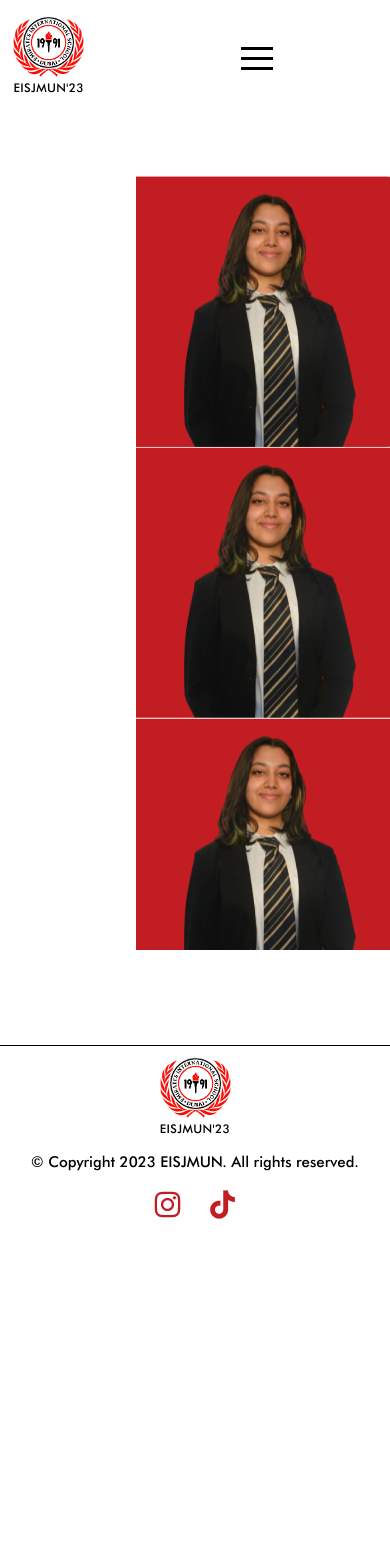
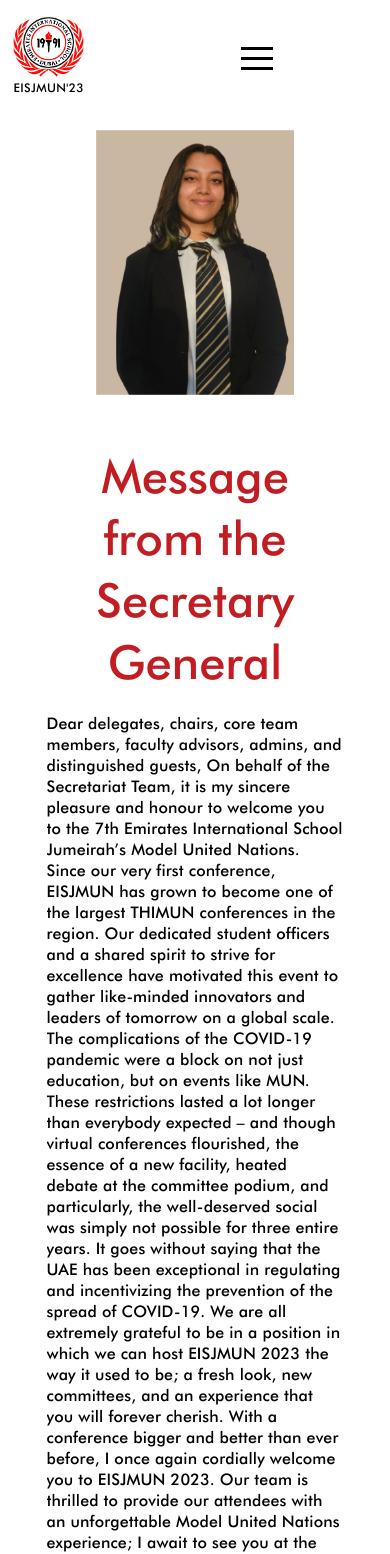
Before and after one commit to fazzalootah/eisjmun, a React (Create React App) app: page /sg-message in a window 390 px wide. Shown: the top 1554 px of the page. Before the commit the page ends 1227 px from the top, so only its background shows below. Built offline with nearby package versions, Linux system fonts and the light colour scheme.

Commit message:
First commit

```diff
--- a/src/components/messagefromsg/css/messagefromsg.css
+++ b/src/components/messagefromsg/css/messagefromsg.css
@@ -1,92 +1,71 @@
-.container1{
+.msg-r{
 display: flex;
 flex-direction: row;
 justify-content: center;
 align-items: center;
-padding: 10px;
-gap: 100px;
-
-position: relative;
-width: 1600px;
-height: 925px;
-
-background: #FFFFFF;
+padding: 30px;
+gap: 50px;
 }
 
-.col-left{
-position: absolute;
-width: 578px;
-height: 774px;
-left: 136px;
-top: 75.5px;
+.tejal{
+width: 30%;
 
-background: url(../img/tejal.png);
 }
 
-.col-right{
+.msg{
 display: flex;
 flex-direction: column;
 justify-content: center;
 align-items: center;
 padding: 0px;
 gap: 20px;
-
-width: 650px;
-height: 628px;
-
-
-/* Inside auto layout */
-
-flex: none;
-order: 1;
-flex-grow: 0;
+width: 600px;
 }
 
-.titlew{
-width: 650px;
-height: 62px;
-
-/* Website/Headline 3 */
-
+.msg-h{
 font-family: 'Futura';
 font-style: normal;
 font-weight: 500;
 font-size: 47px;
 line-height: 62px;
 text-align: center;
-
-/* red */
-
 color: #C21D22;
-
-
-/* Inside auto layout */
-
-flex: none;
-order: 0;
-flex-grow: 0;
 }
 
-.text{
-    width: 650px;
-height: 546px;
-
-/* Website/Subtitle 1 */
-
+.msg-fu{
     font-family: 'Futura';
     font-style: normal;
     font-weight: 500;
     font-size: 16px;
     line-height: 21px;
     letter-spacing: 0.15px;
+    color: #000000;
+}
 
-color: #000000;
+@media (max-width:1024px) {
+    .tejal{
+        width: 60%;
 
+        }
+}
 
-/* Inside auto layout */
+@media (max-width:768px) {
+    .msg-r{
+        display: flex;
+        flex-direction: column;
+        justify-content: center;
+        align-items: center;
+        padding: 30px;
+        gap: 50px;
+        }
 
-flex: none;
-order: 1;
-align-self: stretch;
-flex-grow: 0;
+        .msg{
+            display: flex;
+            flex-direction: column;
+            justify-content: center;
+            align-items: center;
+            padding: 0px;
+            gap: 20px;
+            width: 90%;
             }
+}
--- a/src/components/messagefromsg/messagefromsg.js
+++ b/src/components/messagefromsg/messagefromsg.js
@@ -4,29 +4,28 @@ import './css/messagefromsg.css'
 
 function Messagefromsg() {
   return (
-    <div className='container1'>
-      <div className='col-left'>
-        <img src={tejal}></img>
-      </div>
+   <>
+   <div className="msg-r">
+    <img src={tejal} alt="tejal" className="tejal"/>
+    <div className="msg">
+      <h3 className='msg-h'>Message from the Secretary General</h3>
+      <p className='msg-fu'>
+      Dear delegates, chairs, core team members, faculty advisors, admins, and distinguished guests,
 
-      <div className='col-right'>
-        <div className='titlew'>
-          <h2>A Message from our SG</h2>
-        </div>
+On behalf of the Secretariat Team, it is my sincere pleasure and honour to welcome you to the 7th Emirates International School Jumeirah’s Model United Nations.
 
-        <div className='text'>
-          <p>Dear delegates, chairs, core team members, faculty advisors, admins, and distinguished guests,
-            On behalf of the Secretariat Team, it is my sincere pleasure and honour to welcome you to the 7th Emirates International School Jumeirah’s Model United Nations.
-            Since our very first conference, EISJMUN has grown to become one of the largest THIMUN conferences in the region. Our dedicated student officers and a shared spirit to strive for excellence have motivated this event to gather like-minded innovators and leaders of tomorrow on a global scale.
-            The complications of the COVID-19 pandemic were a block on not just education, but on events like MUN. These restrictions lasted a lot longer than everybody expected – and though virtual conferences flourished, the essence of a new facility, heated debate at the committee podium, and particularly, the well-deserved social was simply not possible for three entire years. <br></br>
-            It goes without saying that the UAE has been exceptional in regulating and incentivizing the prevention of the spread of COVID-19. We are all extremely grateful to be in a position in which we can host EISJMUN 2023 the way it used to be; a fresh look, new committees, and an experience that you will forever cherish.
-            With a conference bigger and better than ever before, I once again cordially welcome you to EISJMUN 2023. Our team is thrilled to provide our attendees with an unforgettable Model United Nations experience; I await to see you at the conference.
-            Tejal Gupta
-            Secretary General, EISJMUN 2023</p>
-        </div>
-      </div>
+Since our very first conference, EISJMUN has grown to become one of the largest THIMUN conferences in the region. Our dedicated student officers and a shared spirit to strive for excellence have motivated this event to gather like-minded innovators and leaders of tomorrow on a global scale.
+The complications of the COVID-19 pandemic were a block on not just education, but on events like MUN. These restrictions lasted a lot longer than everybody expected – and though virtual conferences flourished, the essence of a new facility, heated debate at the committee podium, and particularly, the well-deserved social was simply not possible for three entire years.
+It goes without saying that the UAE has been exceptional in regulating and incentivizing the prevention of the spread of COVID-19. We are all extremely grateful to be in a position in which we can host EISJMUN 2023 the way it used to be; a fresh look, new committees, and an experience that you will forever cherish.
 
+With a conference bigger and better than ever before, I once again cordially welcome you to EISJMUN 2023. Our team is thrilled to provide our attendees with an unforgettable Model United Nations experience; I await to see you at the conference.
+
+Tejal Gupta
+Secretary General, EISJMUN 2023
+      </p>
+   </div>
     </div>
+   </>
   )
 }
 
```
Also changed, not shown: src/components/contact/css/contact.css (indentation only), src/components/messagefromsg/img/tejal.png. Lines whose indentation alone changed are shown as unchanged.
